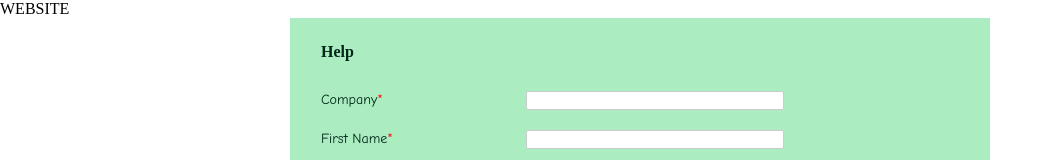
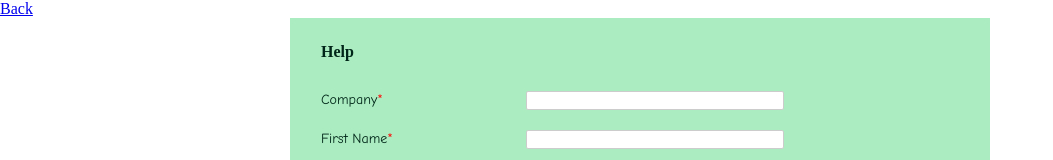
Before and after one commit to purviagg/personal, a plain HTML site: page Form.html in a window 1280 px wide. Shown: the top 160 px of the page, without its empty margins (0-1053 px from the left). Drawn offline with Linux system fonts and the light colour scheme.

Commit message:
Back functionality added

```diff
--- a/Form.html
+++ b/Form.html
@@ -1,6 +1,6 @@
 <HTML>
 <HEAD>
-WEBSITE
+<a href="https://purviagg.github.io/personal/">Back</a>
 </HEAD>
 <BODY>
 <!-- Note :
```
